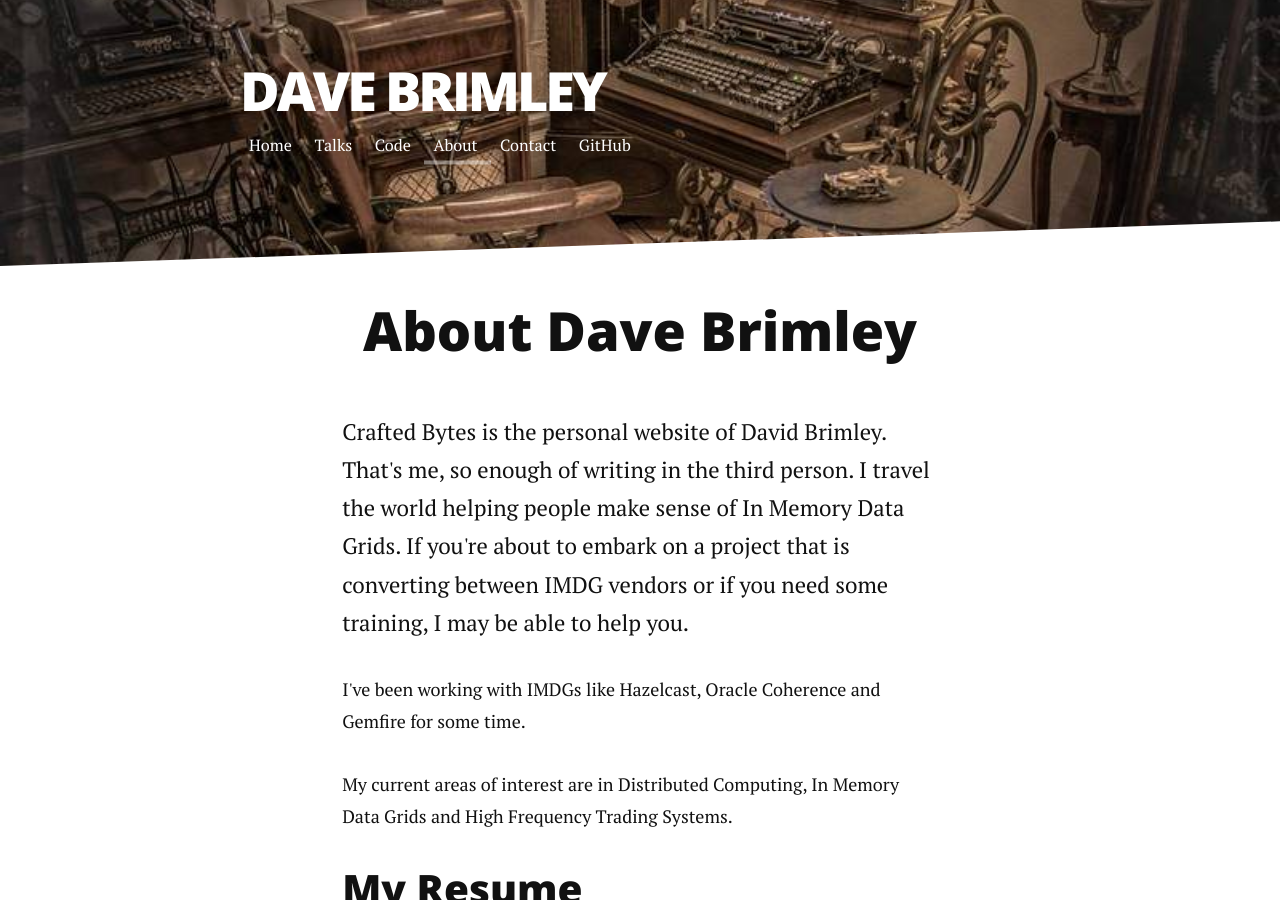
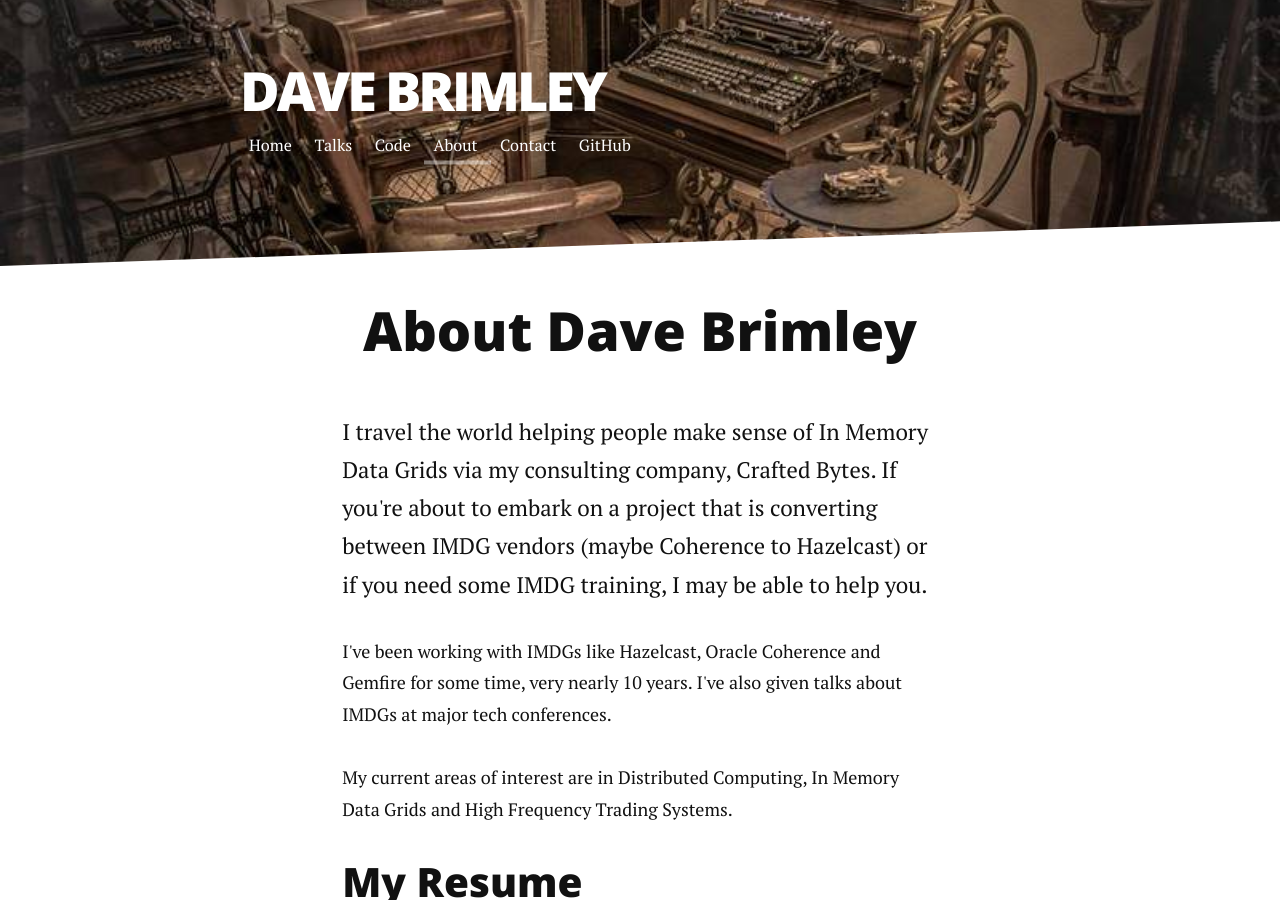
Before and after one commit to dbrimley/dbrimley.github.io, a Jekyll site: the page built from about.md, in a window 1280 px wide and 900 px high. Built offline with Jekyll 4.4.1, drawn with Linux system fonts in a browser that asks for light colours; nearby versions of some CDN libraries; Markdown is read by kramdown in place of the engine named in the settings.

Commit message:
updates to about me

```diff
--- a/about.md
+++ b/about.md
@@ -5,8 +5,8 @@
 
 <div class="post">
 	<h1 class="pageTitle">About Dave Brimley</h1>
-	<p class="intro">Crafted Bytes is the personal website of David Brimley.  That's me, so enough of writing in the third person.  I travel the world helping people make sense of In Memory Data Grids.  If you're about to embark on a project that is converting between IMDG vendors or if you need some training, I may be able to help you.</p>
-	<p>I've been working with IMDGs like Hazelcast, Oracle Coherence and Gemfire for some time.</p>
+	<p class="intro">I travel the world helping people make sense of In Memory Data Grids via my consulting company, Crafted Bytes.  If you're about to embark on a project that is converting between IMDG vendors (maybe Coherence to Hazelcast) or if you need some IMDG training, I may be able to help you.</p>
+	<p>I've been working with IMDGs like Hazelcast, Oracle Coherence and Gemfire for some time, very nearly 10 years.  I've also given talks about IMDGs at major tech conferences.</p>
   <p>My current areas of interest are in Distributed Computing, In Memory Data Grids and High Frequency Trading Systems.</p>
 	<h2>My Resume</h2>
   <p>20 years experience in the IT industry, 16 of which have been spent in the Investment Banking Sector (Fixed Income and Equities).  My primary expertise is server side Java, developing highly concurrent, high throughput systems.  </p>
```
